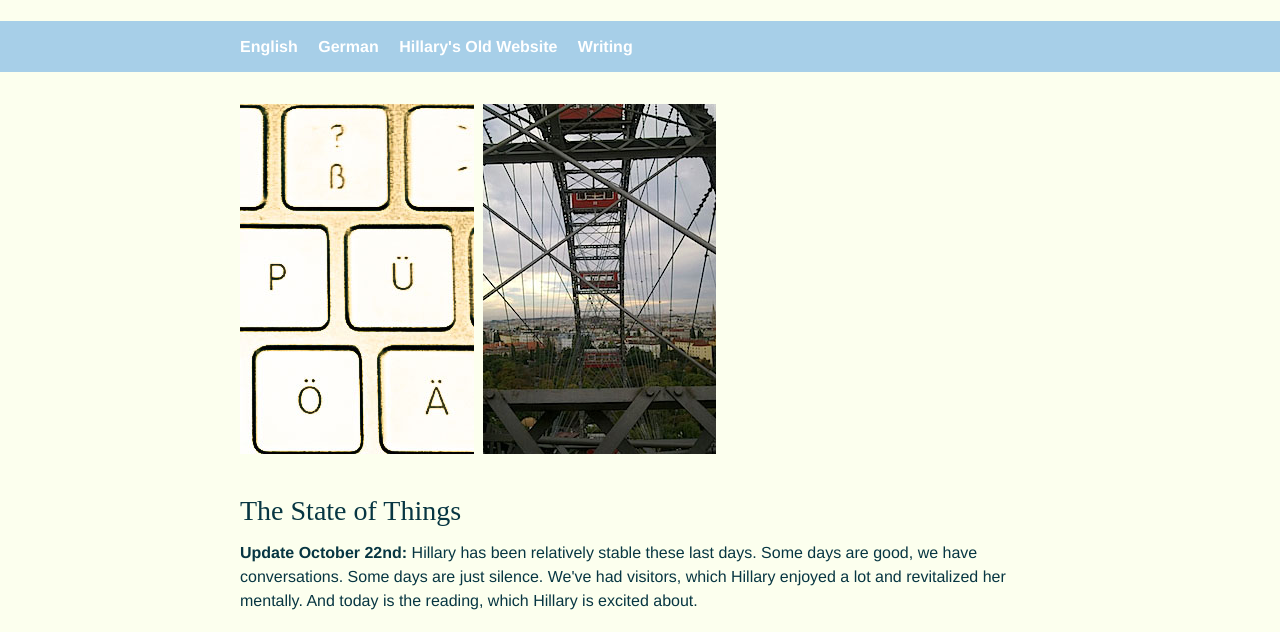
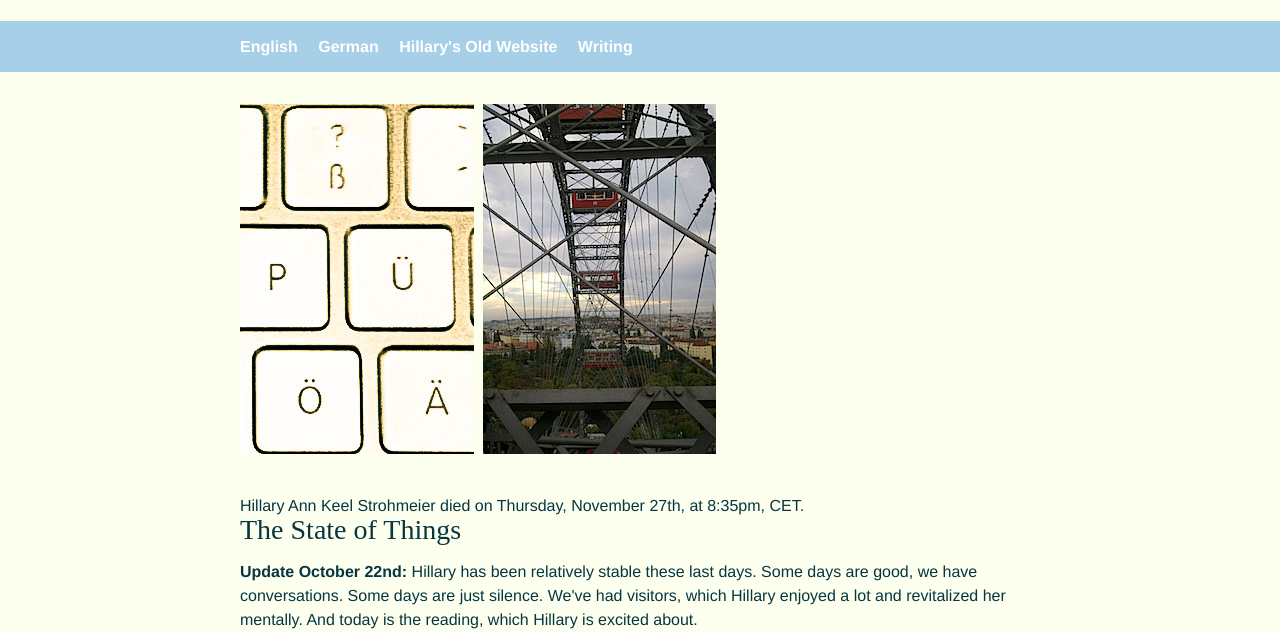
Before and after one commit to hillarykeel/hillarykeel.github.io, a plain HTML site: page index.html in a window 1280 px wide. Shown: the part 168-800 px from the top of the page. Drawn offline with Linux system fonts and the light colour scheme.

Commit message:
Update index.html

```diff
--- a/index.html
+++ b/index.html
@@ -42,6 +42,7 @@
 				<img class="img-thirds" src="hk-8.jpg"      alt="">
 				<img class="img-thirds" src="vienna.jpg"    alt="">
 				<br><br><br>
+				Hillary Ann Keel Strohmeier died on Thursday, November 27th, at 8:35pm, CET.
 
 				<h2>The State of Things</h2>
 				<p><b> Update October 22nd: </b> Hillary has been relatively stable these last days. Some days are good, we have conversations. Some days are just silence. We've had visitors, which Hillary enjoyed a lot and revitalized her mentally. And today is the reading, which Hillary is excited about.</p><p>
```
